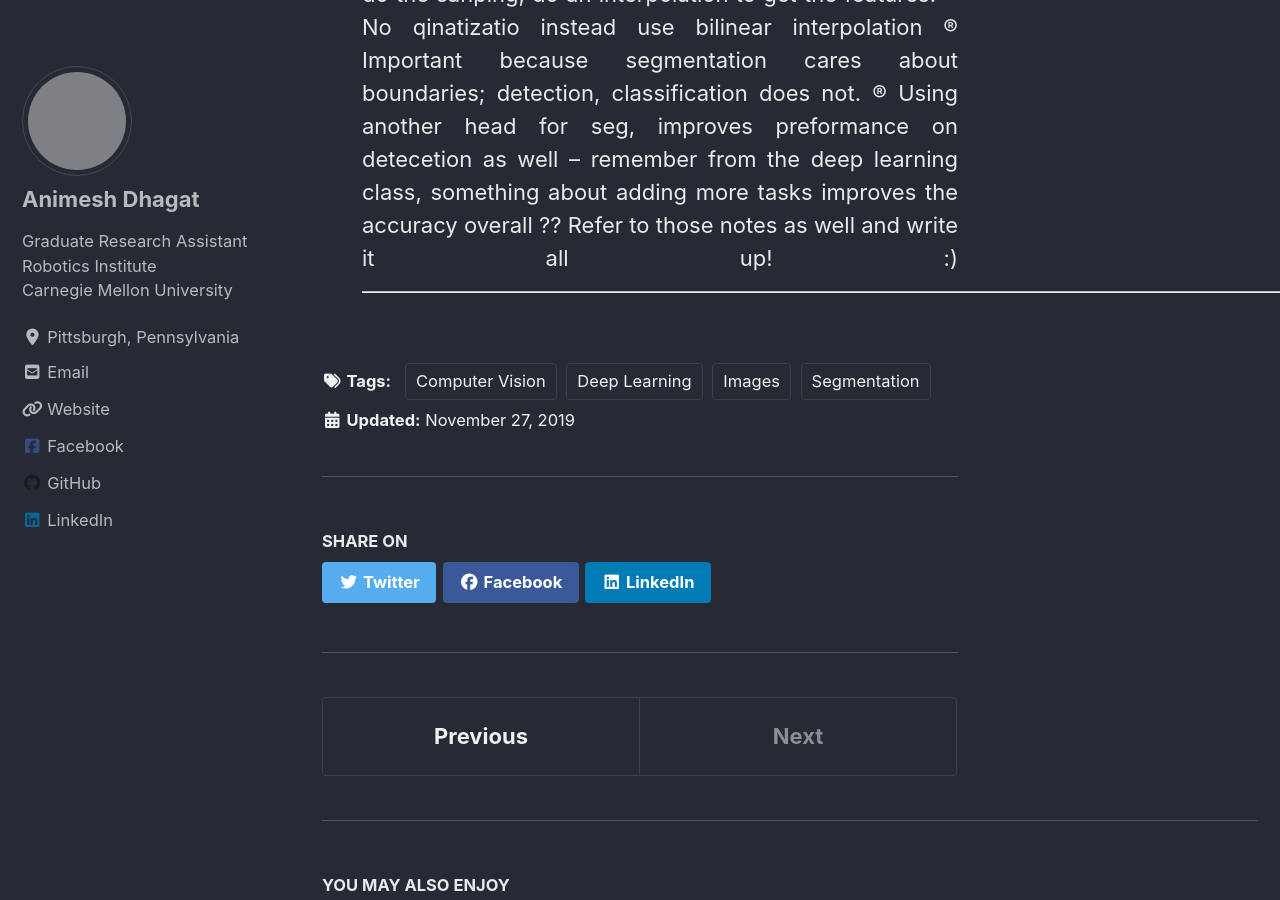
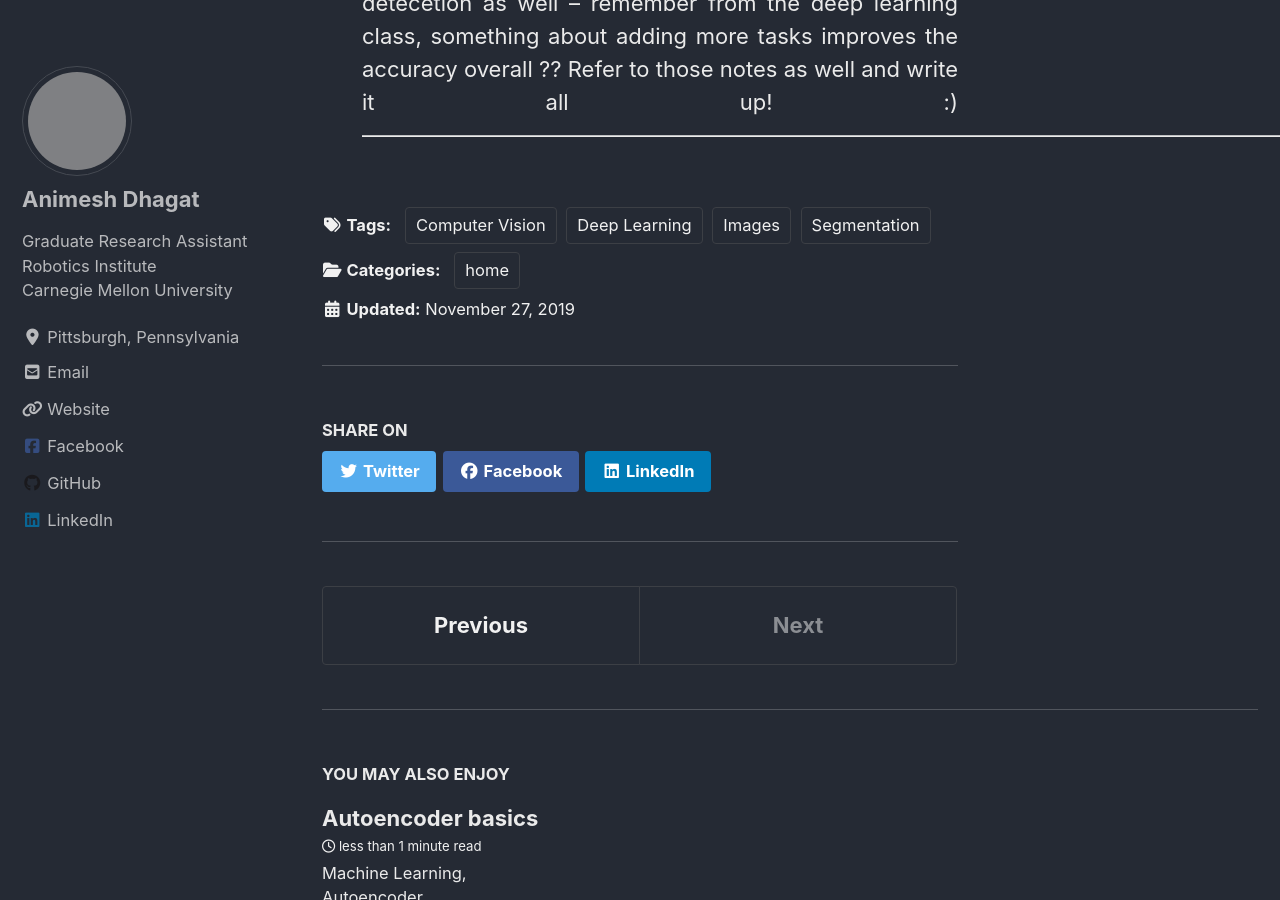
Before and after one commit to a-dhagat/Animesh, a Jekyll site: the page built from _posts/2020-02-19-img-segmentation.md, in a window 1280 px wide and 900 px high, scrolled down 5113 px. Built offline with Jekyll 4.4.1, drawn with Linux system fonts in a browser that asks for light colours; cached includes are drawn as plain includes; nearby versions of some CDN libraries; grey boxes are pictures that could not be loaded.

Commit message:
added categories: home

```diff
--- a/_posts/2020-02-19-img-segmentation.md
+++ b/_posts/2020-02-19-img-segmentation.md
@@ -5,7 +5,7 @@ tags: [Computer Vision, Deep Learning, Images, Segmentation]
 header:
     image: "/images/autoenc.png"
 excerpt: ""
-path: _pages
+categories: home
 ---
 
 Semantic Segmentation and Pixel Labelling
```
